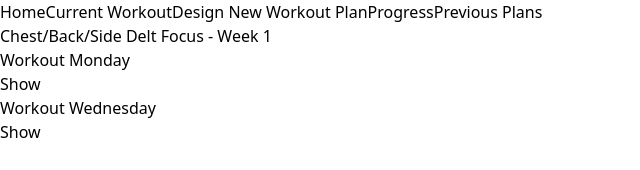
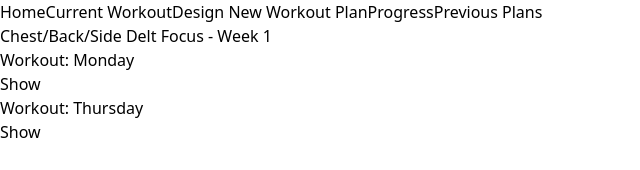
Before and after one commit to ASproson/workout_tracker, a React (Vite) app: page /currentWorkout in a window 1280 px wide. Shown: the top 170 px of the page, without its empty margins (0-640 px from the left). Built offline with nearby package versions, Linux system fonts and the light colour scheme.

Commit message:
Specifies 2 day plan

```diff
--- a/src/components/WorkoutContainer.tsx
+++ b/src/components/WorkoutContainer.tsx
@@ -1,5 +1,5 @@
 import { useState, useEffect } from "react";
-import { workoutData } from "../lib/testData";
+import { twoDayChestBackSideDeltFocus } from "../lib/testData";
 import { WorkoutProgram, WorkoutTableProps } from "../lib/types";
 
 /**
@@ -19,7 +19,7 @@ export const WorkoutContainer = () => {
 
   useEffect(() => {
     // Fetch workouts
-    setWorkouts(workoutData);
+    setWorkouts(twoDayChestBackSideDeltFocus);
     const currWeek = workouts?.weeks.find((week) => !week.week_completed);
     if (currWeek) {
       setCurrentWeek({
@@ -29,7 +29,10 @@ export const WorkoutContainer = () => {
       });
     } else {
       // All weeks are completed, show final week (possibly change later)
-      const lastWeek = workoutData.weeks[workoutData.weeks.length - 1];
+      const lastWeek =
+        twoDayChestBackSideDeltFocus.weeks[
+          twoDayChestBackSideDeltFocus.weeks.length - 1
+        ];
       setCurrentWeek({
         week_id: lastWeek.week_id,
         week_name: lastWeek.week_name,
@@ -65,7 +68,7 @@ export const WorkoutContainer = () => {
         ?.workouts.map((w) => (
           <div key={w.day_id}>
             <div className="flex">
-              <h2 className="mr-2">Workout {w.day}</h2>
+              <h2 className="mr-2">Workout: {w.day}</h2>
               <button onClick={() => handleShowWorkout(w.day_id)}>
                 {showWorkout.has(w.day_id) ? "Hide" : "Show"}
               </button>
--- a/src/lib/testData.ts
+++ b/src/lib/testData.ts
@@ -2,7 +2,7 @@ import { WorkoutProgram } from "./types";
 
 // When a week is complete we then automatically create the next, ++'ing prev week's reps
 // We want to cache each program
-export const workoutData: WorkoutProgram = {
+export const twoDayChestBackSideDeltFocus: WorkoutProgram = {
   program_name: "Chest/Back/Side Delt Focus",
   object_id: "awd123fas", // DB generated
   is_current: false,
@@ -60,7 +60,7 @@ export const workoutData: WorkoutProgram = {
         },
         {
           day_id: "asdgawawd315", // DB generated
-          day: "Wednesday", // User generated
+          day: "Thursday", // User generated
           day_completed: false,
           exercises: [
             {
```
